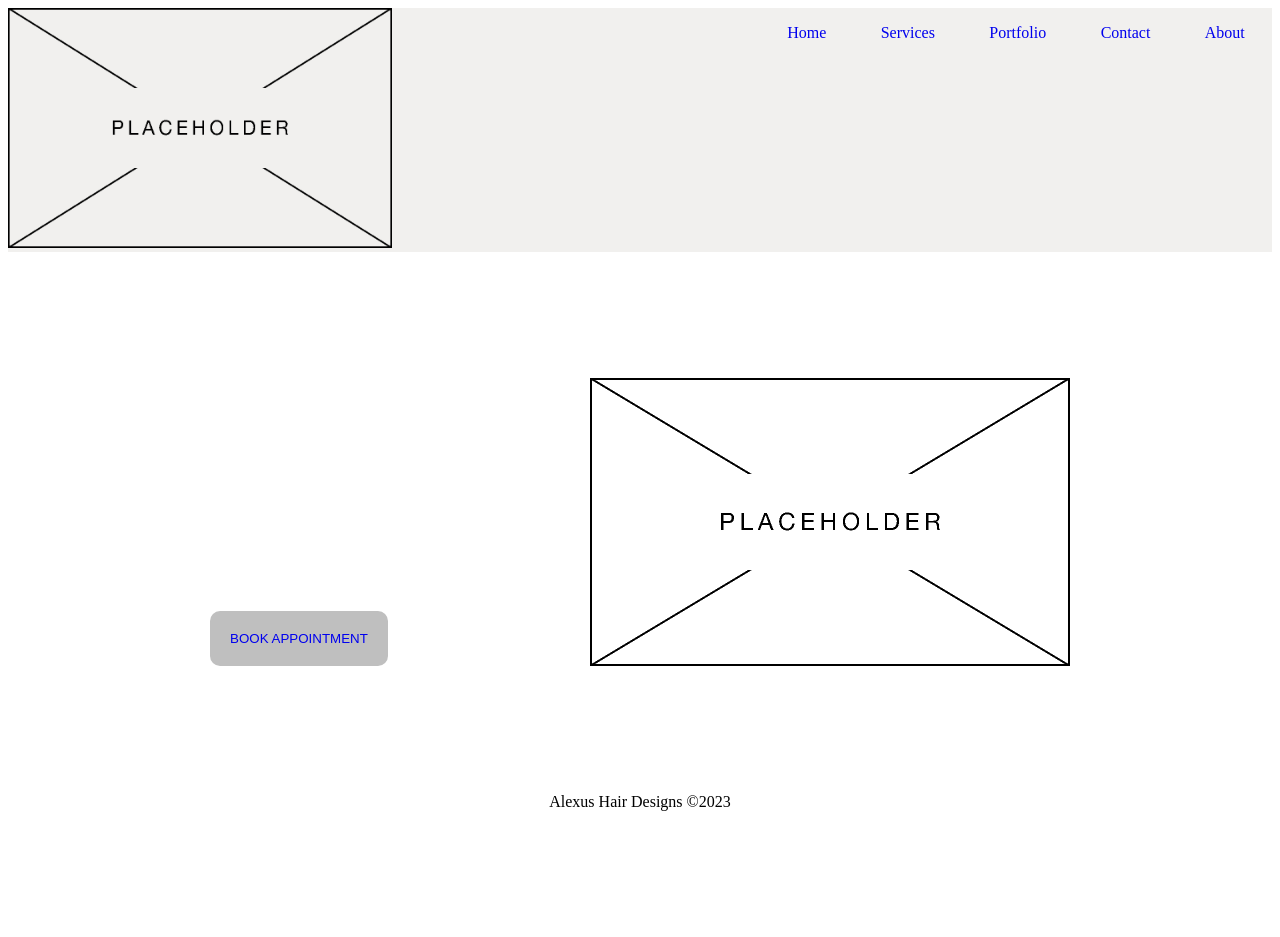
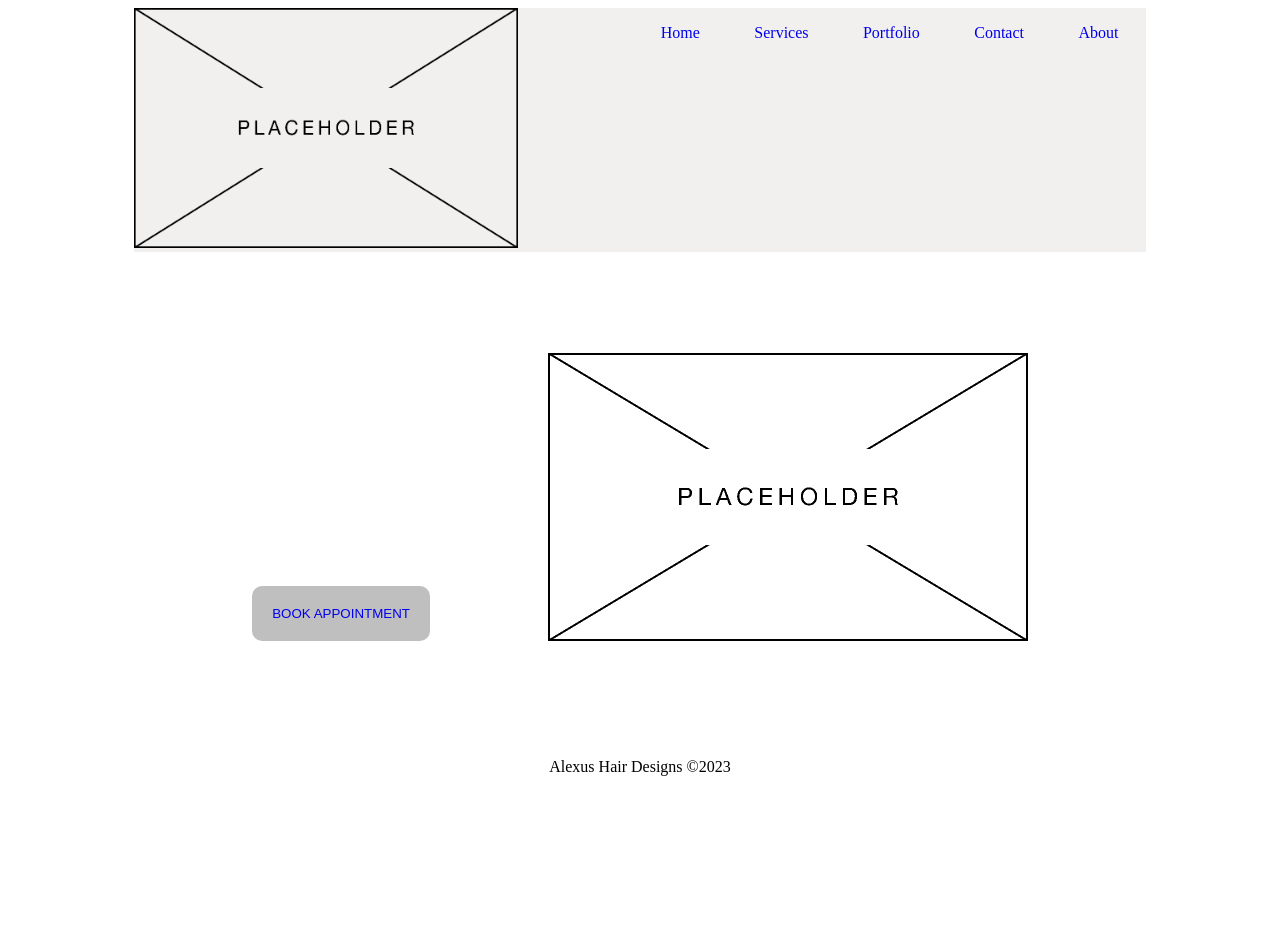
Before and after one commit to berenypanda/Alexus-Hair-Designs, a PHP site: page / in a window 1280 px wide. After the commit the page ends 776 px from the top, so only its background shows below. Run offline with PHP 8.4, Linux system fonts and the light colour scheme.

Commit message:
Update index.php

```diff
--- a/index.php
+++ b/index.php
@@ -8,15 +8,13 @@
     <link rel="stylesheet" href="styles.css">
 </head>
 <body>
+    <div id="wrapper">
         <div class="navbar">
             <header>
                 <img class="logo" src="placeholder.png" alt="logo">
                 <span><a href="index.html"></a></span>
             </header>
             <nav>
-            <button class="navbar-toggler" type="button" data-target="#navigation">
-                <span class="fa-solid fa-bars"></span>
-            </button>
                 <ul class="navigation collapse" id="navigation">
                     <li><a href="#" title="Home">Home</a></li>
                     <li><a href="#" title="Services">Services</a></li>
@@ -24,6 +22,9 @@
                     <li><a href="#" title="Contact">Contact</a></li>
                     <li><a href="#" title="About">About</a></li>
                 </ul>
+                <button class="navbar-toggler" type="button" data-target="#navigation">
+                    <span class="fa-solid fa-bars"></span>
+                </button>
             </nav>
         </div>
         <main>
@@ -36,6 +37,7 @@
             <div class="social-media"></div>
             <p>Alexus Hair Designs &copy;2023</p>
         </footer>
+    </div>
     <script src="app.js"></script>
 </body>
 </html>
```
Lines whose indentation alone changed are shown as unchanged.
